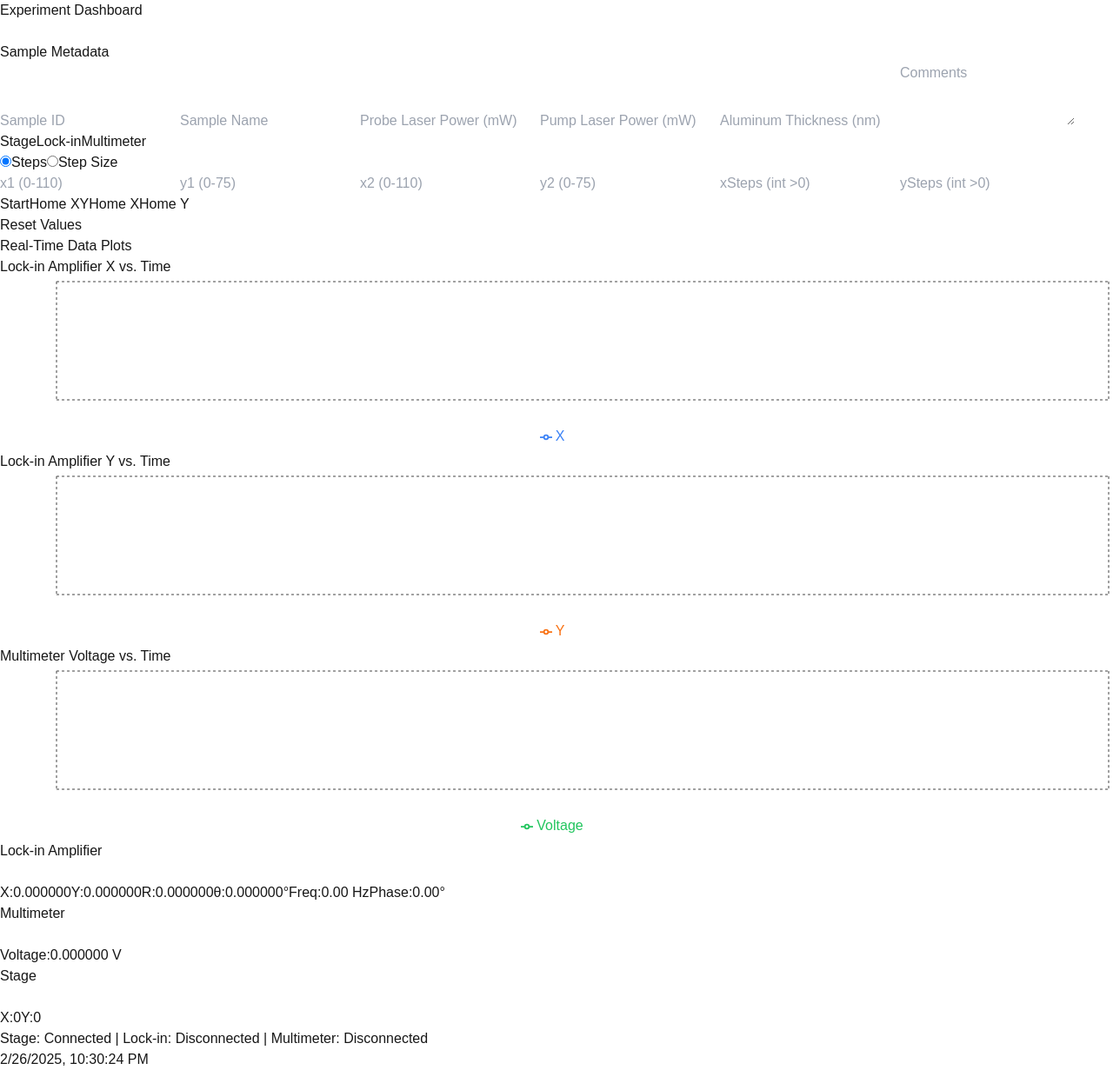
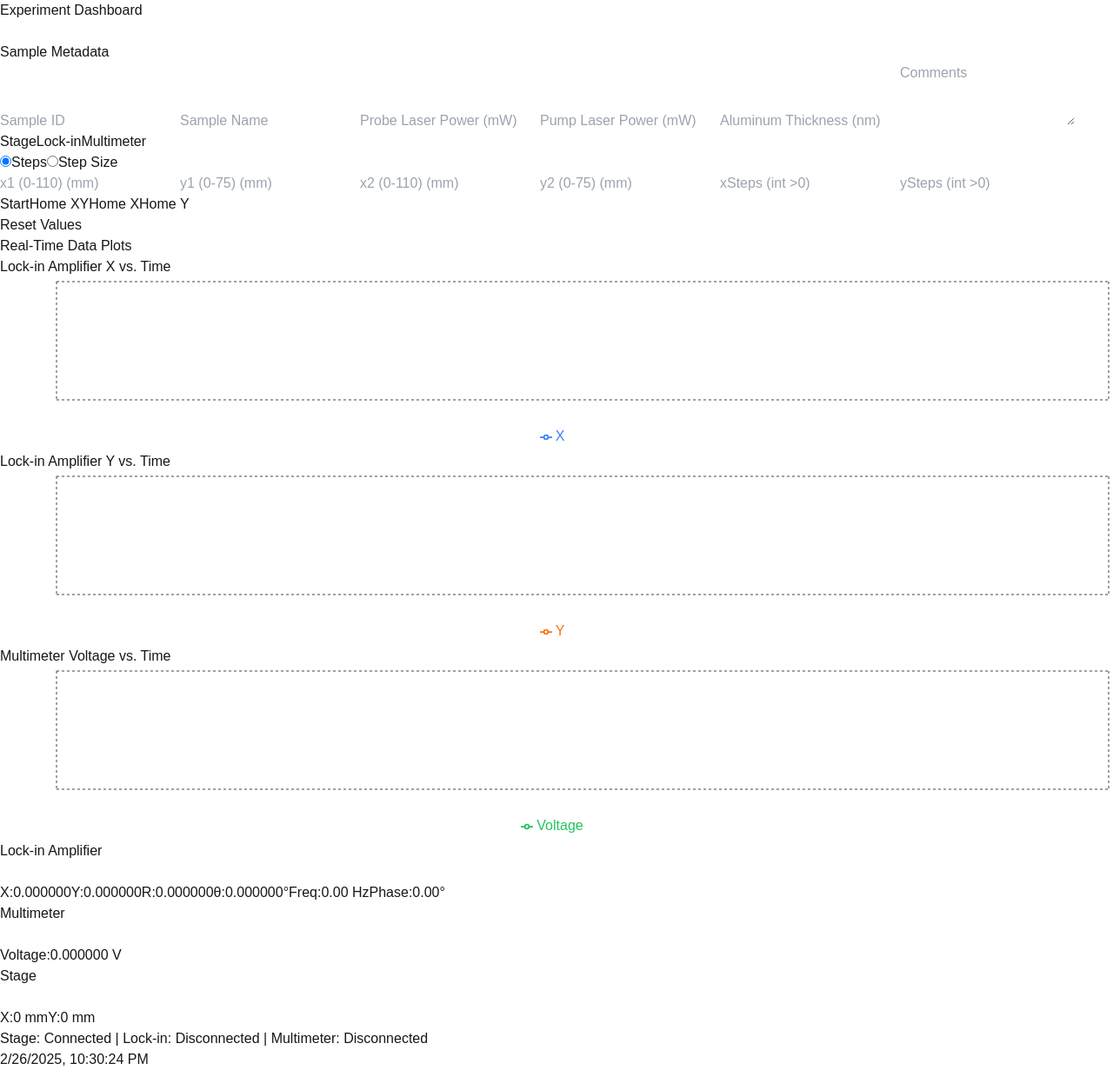
Before and after one commit to ridh7/CahillResearchGroup, a Next.js app in the folder frontend/tops-2.0-measurement-system/: page / in a window 1280 px wide. Shown: the whole page at 87% size. Built offline with nearby package versions, Linux system fonts and the light colour scheme.

Commit message:
add units

```diff
--- a/frontend/tops-2.0-measurement-system/src/components/DeviceControls.tsx
+++ b/frontend/tops-2.0-measurement-system/src/components/DeviceControls.tsx
@@ -165,7 +165,7 @@ export default function DeviceControls({
                 type="number"
                 placeholder={`${key} (${
                   key === "x1" || key === "x2" ? "0-110" : "0-75"
-                })`}
+                }) (mm)`}
                 className={`p-2 rounded bg-gray-700 text-white border ${
                   formData[key as keyof FormData] === "" ||
                   ((key === "x1" || key === "x2") &&
@@ -246,7 +246,7 @@ export default function DeviceControls({
               <>
                 <input
                   type="number"
-                  placeholder="xStepSize (>0)"
+                  placeholder="xStepSize (>0) (mm)"
                   className={`p-2 rounded bg-gray-700 text-white border ${
                     formData.xStepSize === "" || Number(formData.xStepSize) <= 0
                       ? "border-red-500"
@@ -259,7 +259,7 @@ export default function DeviceControls({
                 />
                 <input
                   type="number"
-                  placeholder="yStepSize (>0)"
+                  placeholder="yStepSize (>0) (mm)"
                   className={`p-2 rounded bg-gray-700 text-white border ${
                     formData.yStepSize === "" || Number(formData.yStepSize) <= 0
                       ? "border-red-500"
--- a/frontend/tops-2.0-measurement-system/src/components/OutputPanel.tsx
+++ b/frontend/tops-2.0-measurement-system/src/components/OutputPanel.tsx
@@ -190,9 +190,9 @@ export default function OutputPanel({
         </div>
         <div className="grid grid-cols-2 gap-2 text-sm">
           <span className="text-gray-400">X:</span>
-          <span className="text-white">{stageData.x}</span>
+          <span className="text-white">{stageData.x} mm</span>
           <span className="text-gray-400">Y:</span>
-          <span className="text-white">{stageData.y}</span>
+          <span className="text-white">{stageData.y} mm</span>
         </div>
       </div>
     </div>
```
